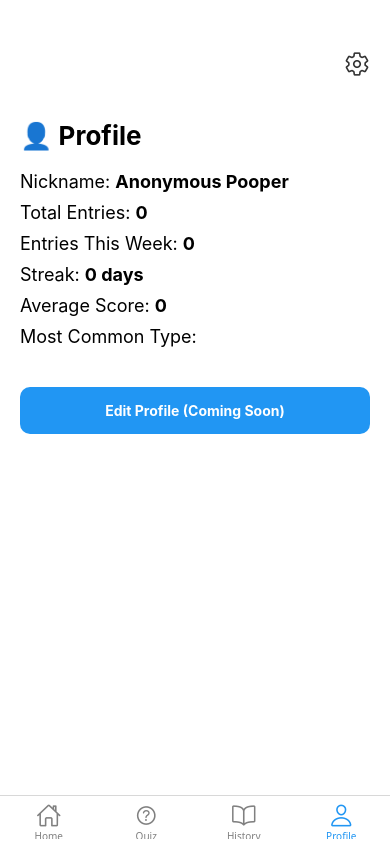
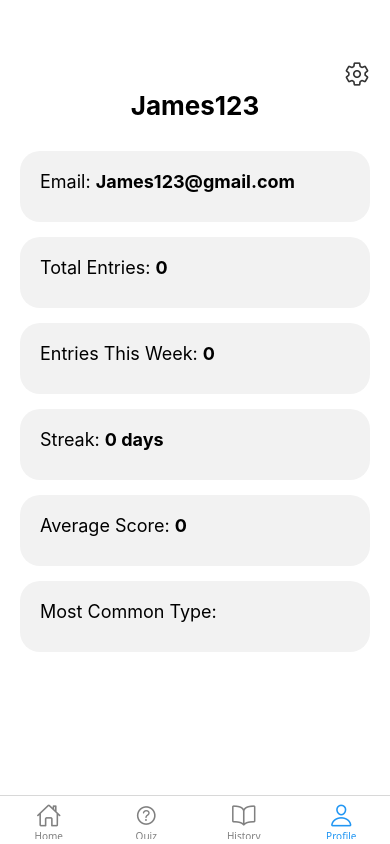
Before and after one commit to HGJ777/stoolpool, a React Native app: screen /Profile in a window 390 px wide. Built offline with nearby package versions, Linux system fonts and the light colour scheme.

Commit message:
your message

```diff
--- a/ProfileStack.js
+++ b/ProfileStack.js
@@ -3,6 +3,8 @@ import { createNativeStackNavigator } from '@react-navigation/native-stack';
 
 import ProfileScreen from './Screens/Profile';
 import SettingsScreen from './Screens/Settings';
+import InfoScreen from './Screens/Info'; // adjust path if needed
+
 
 const Stack = createNativeStackNavigator();
 
@@ -11,6 +13,7 @@ export default function ProfileStack() {
         <Stack.Navigator screenOptions={{ headerShown: false }}>
             <Stack.Screen name="ProfileMain" component={ProfileScreen} />
             <Stack.Screen name="Settings" component={SettingsScreen} />
+            <Stack.Screen name="Info" component={InfoScreen} />
         </Stack.Navigator>
 
     );
--- /dev/null
+++ b/Screens/Info.js
@@ -0,0 +1,81 @@
+import React from 'react';
+import { View, Text, StyleSheet, TouchableOpacity } from 'react-native';
+import { Ionicons } from '@expo/vector-icons';
+
+export default function InfoScreen({ route, navigation }) {
+    const { type } = route.params;
+
+    let title = '';
+    let description = '';
+
+    switch (type) {
+        case 'email':
+            title = 'Email';
+            description = 'This is the email tied to your account.';
+            break;
+        case 'username':
+            title = 'Username';
+            description = 'This is your display name, visible only to you.';
+            break;
+        case 'totalEntries':
+            title = 'Total Entries';
+            description = 'The total number of stool logs you’ve recorded.';
+            break;
+        case 'entriesThisWeek':
+            title = 'Entries This Week';
+            description = 'Number of logs recorded in the past 7 days.';
+            break;
+        case 'streak':
+            title = 'Streak';
+            description = 'How many days in a row you’ve logged entries.';
+            break;
+        case 'avgScore':
+            title = 'Average Score';
+            description = 'Average health score of your logs over time.';
+            break;
+        case 'mostCommonType':
+            title = 'Most Common Type';
+            description = 'The stool type (e.g., color or consistency) you log most often.';
+            break;
+        case 'lastEntry':
+            title = 'Last Entry';
+            description = 'Details of your most recent log entry.';
+            break;
+        default:
+            title = 'Unknown';
+            description = 'No information available for this item.';
+            break;
+    }
+
+    return (
+        <View style={styles.container}>
+            <TouchableOpacity style={styles.backButton} onPress={() => navigation.goBack()}>
+                <Ionicons name="arrow-back-outline" size={26} color="#333" />
+            </TouchableOpacity>
+
+            <Text style={styles.title}>{title}</Text>
+            <Text style={styles.description}>{description}</Text>
+        </View>
+    );
+}
+
+const styles = StyleSheet.create({
+    container: {
+        flex: 1, backgroundColor: '#fff', padding: 20, paddingTop: 100,
+    },
+    backButton: {
+        position: 'absolute',
+        top: 50,
+        left: 20,
+        zIndex: 1,
+    },
+    title: {
+        fontSize: 26,
+        fontWeight: 'bold',
+        marginBottom: 15,
+    },
+    description: {
+        fontSize: 16,
+        color: '#555',
+    },
+});
--- a/Screens/Profile.js
+++ b/Screens/Profile.js
@@ -1,5 +1,5 @@
 import React, { useEffect, useState } from 'react';
-import { View, Text, StyleSheet, TouchableOpacity } from 'react-native';
+import { View, Text, StyleSheet, TouchableOpacity, ScrollView } from 'react-native';
 import { Ionicons } from '@expo/vector-icons';
 import AsyncStorage from '@react-native-async-storage/async-storage';
 
@@ -19,11 +19,9 @@ export default function ProfileScreen({ navigation }) {
                 setEntryCount(parsed.length);
                 setLastResult(parsed[parsed.length - 1]);
 
-                // Average score
                 const scores = parsed.map(p => p.score);
                 setAvgScore((scores.reduce((a, b) => a + b, 0) / scores.length).toFixed(1));
 
-                // Most common type
                 const typeMap = {};
                 parsed.forEach(p => {
                     typeMap[p.result] = (typeMap[p.result] || 0) + 1;
@@ -31,13 +29,11 @@ export default function ProfileScreen({ navigation }) {
                 const mostCommon = Object.entries(typeMap).sort((a, b) => b[1] - a[1])[0];
                 setMostCommonType(mostCommon?.[0]);
 
-                // Entries this week
                 const now = new Date();
                 const weekStart = new Date(now.setDate(now.getDate() - 6));
                 const entriesWeek = parsed.filter(p => new Date(p.date) >= weekStart);
                 setEntriesThisWeek(entriesWeek.length);
 
-                // Streak
                 const dates = parsed.map(p => p.date.split('T')[0]);
                 const uniqueDays = [...new Set(dates)].reverse();
                 let s = 0;
@@ -57,8 +53,7 @@ export default function ProfileScreen({ navigation }) {
     }, []);
 
     return (
-        <View style={styles.container}>
-            {/* Settings Button */}
+        <ScrollView style={styles.container}>
             <View style={styles.Setting}>
                 <TouchableOpacity onPress={() => navigation.navigate('Settings')}>
                     <Ionicons name="settings-outline" size={26} color="#333" />
@@ -66,15 +61,34 @@ export default function ProfileScreen({ navigation }) {
             </View>
 
             <View style={styles.topBar}>
-                <Text style={styles.title}>👤 Profile</Text>
+                <TouchableOpacity onPress={() => navigation.navigate('Info', { type: 'username' })}>
+                    <Text style={styles.title}>James123</Text>
+                </TouchableOpacity>
             </View>
 
-            <Text style={styles.info}>Nickname: <Text style={styles.value}>Anonymous Pooper</Text></Text>
-            <Text style={styles.info}>Total Entries: <Text style={styles.value}>{entryCount}</Text></Text>
-            <Text style={styles.info}>Entries This Week: <Text style={styles.value}>{entriesThisWeek}</Text></Text>
-            <Text style={styles.info}>Streak: <Text style={styles.value}>{streak} day{streak === 1 ? '' : 's'}</Text></Text>
-            <Text style={styles.info}>Average Score: <Text style={styles.value}>{avgScore}</Text></Text>
-            <Text style={styles.info}>Most Common Type: <Text style={styles.value}>{mostCommonType}</Text></Text>
+            <TouchableOpacity style={styles.infoBar} onPress={() => navigation.navigate('Info', { type: 'email' })}>
+                <Text style={styles.info}>Email: <Text style={styles.value}>James123@gmail.com</Text></Text>
+            </TouchableOpacity>
+
+            <TouchableOpacity style={styles.infoBar} onPress={() => navigation.navigate('Info', { type: 'totalEntries' })}>
+                <Text style={styles.info}>Total Entries: <Text style={styles.value}>{entryCount}</Text></Text>
+            </TouchableOpacity>
+
+            <TouchableOpacity style={styles.infoBar} onPress={() => navigation.navigate('Info', { type: 'entriesThisWeek' })}>
+                <Text style={styles.info}>Entries This Week: <Text style={styles.value}>{entriesThisWeek}</Text></Text>
+            </TouchableOpacity>
+
+            <TouchableOpacity style={styles.infoBar} onPress={() => navigation.navigate('Info', { type: 'streak' })}>
+                <Text style={styles.info}>Streak: <Text style={styles.value}>{streak} day{streak === 1 ? '' : 's'}</Text></Text>
+            </TouchableOpacity>
+
+            <TouchableOpacity style={styles.infoBar} onPress={() => navigation.navigate('Info', { type: 'avgScore' })}>
+                <Text style={styles.info}>Average Score: <Text style={styles.value}>{avgScore}</Text></Text>
+            </TouchableOpacity>
+
+            <TouchableOpacity style={styles.infoBar} onPress={() => navigation.navigate('Info', { type: 'mostCommonType' })}>
+                <Text style={styles.info}>Most Common Type: <Text style={styles.value}>{mostCommonType}</Text></Text>
+            </TouchableOpacity>
 
             {lastResult && (
                 <View style={styles.lastEntry}>
@@ -84,14 +98,9 @@ export default function ProfileScreen({ navigation }) {
                     <Text>Score: {lastResult.score}</Text>
                 </View>
             )}
-
-            <TouchableOpacity style={styles.button}>
-                <Text style={styles.buttonText}>Edit Profile (Coming Soon)</Text>
-            </TouchableOpacity>
-        </View>
+        </ScrollView>
     );
 }
-
 
 const styles = StyleSheet.create({
     container: {
@@ -99,10 +108,10 @@ const styles = StyleSheet.create({
     },
     topBar: {
         flexDirection: 'row',
-        justifyContent: 'space-between',
+        justifyContent: 'center',
         alignItems: 'center',
-        marginBottom: 20,
-        paddingTop: 60
+        marginBottom: 30,
+        paddingTop: 30
     },
     title: {
         fontSize: 26, fontWeight: 'bold',
@@ -114,7 +123,6 @@ const styles = StyleSheet.create({
         fontWeight: 'bold',
     },
     lastEntry: {
-        marginTop: 30,
         padding: 15,
         backgroundColor: '#f2f2f2',
         borderRadius: 10,
@@ -124,21 +132,15 @@ const styles = StyleSheet.create({
         fontWeight: 'bold',
         marginBottom: 8,
     },
-    button: {
-        marginTop: 30,
-        backgroundColor: '#2196f3',
-        padding: 15,
-        borderRadius: 10,
-        alignItems: 'center',
+    Setting: {
+        position: 'absolute',
+        right: 0,
+        zIndex: 1,
     },
-    buttonText: {
-        color: '#fff',
-        fontWeight: 'bold',
-    },
-    Setting:{
-        position: 'absolute',
-        top: 50, // or tweak this based on your status bar height
-        right: 20,
-        zIndex: 1,
+    infoBar: {
+        backgroundColor: '#f2f2f2',
+        borderRadius: 20,
+        padding: 20,
+        marginBottom: 15,
     }
 });
--- a/Screens/Settings.js
+++ b/Screens/Settings.js
@@ -48,16 +48,16 @@ export default function SettingsScreen({ navigation }) {
 
 const styles = StyleSheet.create({
     container: {
-        flex: 1, backgroundColor: '#fff', padding: 20, paddingTop: 100,
+        flex: 1, backgroundColor: '#fff', padding: 20, paddingTop: 60,
     },
     topBar: {
         flexDirection: 'row',
         alignItems: 'center',
-        justifyContent: 'space-between',
-        marginBottom: 20,
+        justifyContent: 'center',
+        marginBottom: 10,
     },
     title: {
-        fontSize: 20,
+        fontSize: 30,
         fontWeight: 'bold',
     },
     info: {
@@ -68,5 +68,11 @@ const styles = StyleSheet.create({
         top: 50, // or tweak this based on your status bar height
         left: 20,
         zIndex: 1,
+    },
+    settingItem:{
+        backgroundColor: '#f2f2f2',
+        borderRadius: 20,
+        marginBottom: 10,
+        padding: 20
     }
 });
```
Also changed, not shown: 1 other file (tests, documents, lock files or other folders).
